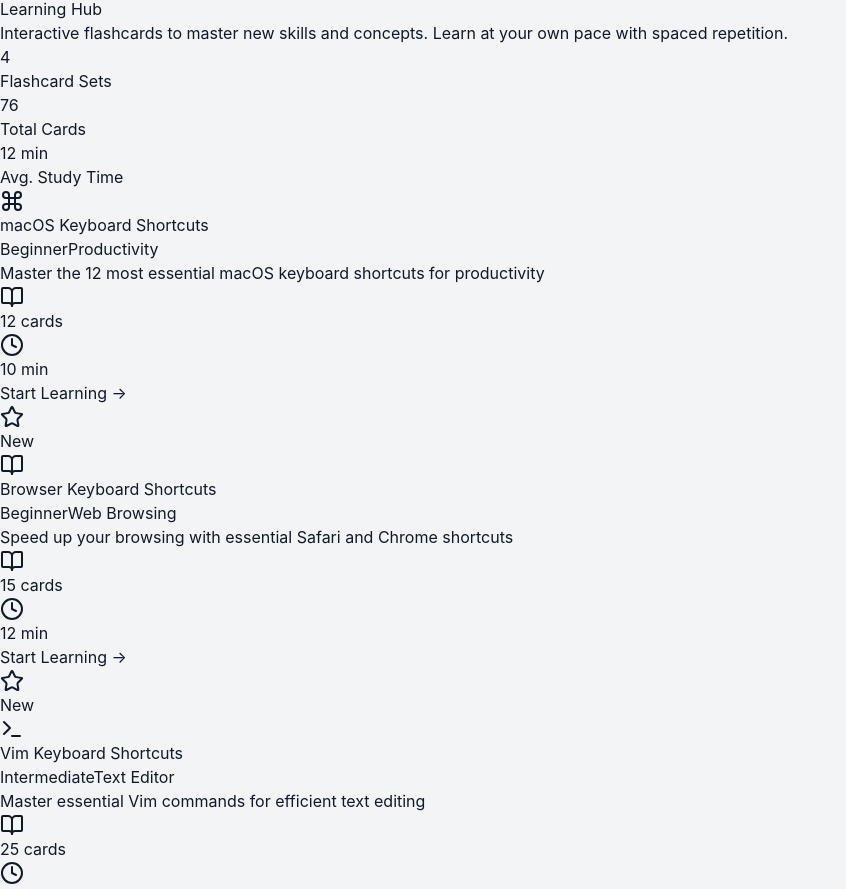
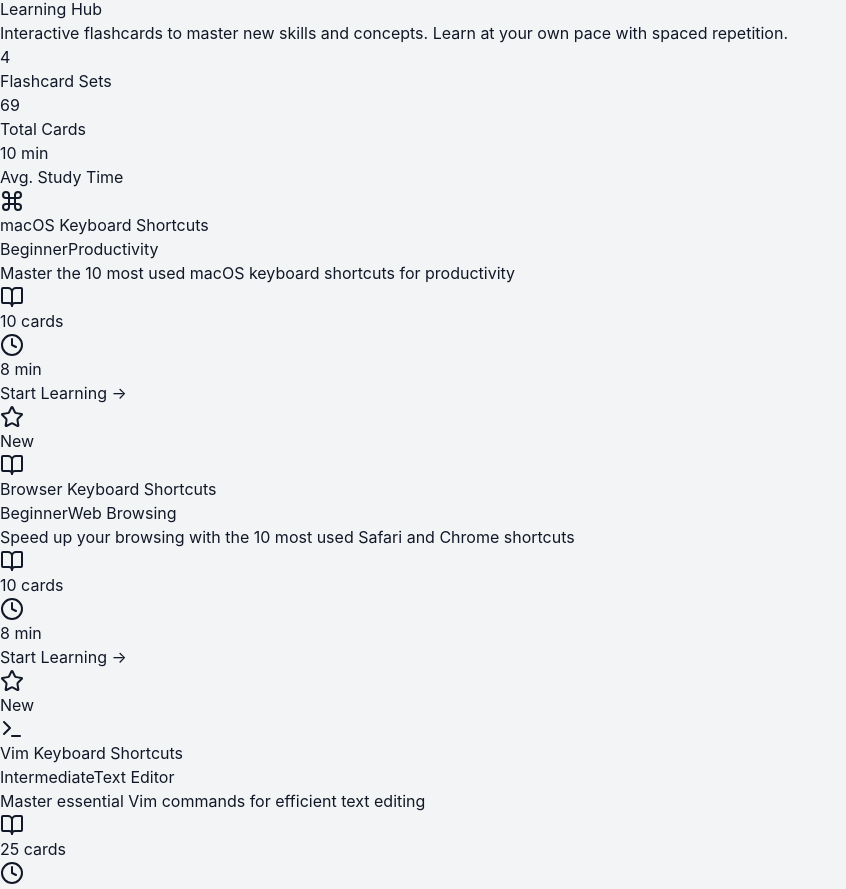
Before and after one commit to kumar2net/personal-website, a React (Vite) app: page /learning in a window 1280 px wide. Shown: the part 1355-2244 px from the top of the page, without its empty margins (0-846 px from the left). Built offline with nearby package versions, Linux system fonts and the light colour scheme.

Commit message:
Update browser shortcuts: remove Dev Tools, add Bookmark shortcut; limit to 10 most useful

```diff
--- a/src/pages/BrowserShortcuts.jsx
+++ b/src/pages/BrowserShortcuts.jsx
@@ -13,21 +13,14 @@
   const flashcards = [
     { front: "⌘ + T", back: "Open new tab (Safari & Chrome)" },
     { front: "⌘ + W", back: "Close current tab (Safari & Chrome)" },
+    { front: "⌘ + Shift + T", back: "Reopen recently closed tab (Safari & Chrome)" },
+    { front: "⌘ + L", back: "Focus address bar to type URL (Safari & Chrome)" },
     { front: "⌘ + R", back: "Reload/refresh current page (Safari & Chrome)" },
-    { front: "⌘ + L", back: "Focus address bar to type URL (Safari & Chrome)" },
-    { front: "⌘ + D", back: "Bookmark current page (Safari & Chrome)" },
-    { front: "⌘ + Shift + T", back: "Reopen recently closed tab (Safari & Chrome)" },
-    { front: "⌘ + [", back: "Go back to previous page (Safari & Chrome)" },
-    { front: "⌘ + ]", back: "Go forward to next page (Safari & Chrome)" },
+    { front: "⌘ + F", back: "Find text on current page (Safari & Chrome)" },
     { front: "⌘ + 1-9", back: "Switch to tab by number (Safari & Chrome)" },
     { front: "⌘ + Shift + N", back: "Open incognito/private browsing window (Safari & Chrome)" },
-    { front: "⌘ + F", back: "Find text on current page (Safari & Chrome)" },
-    { front: "⌘ + +", back: "Zoom in on page (Safari & Chrome)" },
-    { front: "⌘ + -", back: "Zoom out on page (Safari & Chrome)" },
-    { front: "⌘ + 0", back: "Reset zoom to default size (Safari & Chrome)" },
-    { front: "⌘ + Shift + Delete", back: "Clear browsing data (Chrome) / Clear history (Safari)" },
     { front: "⌘ + Ctrl + F", back: "Toggle full screen (Safari & Chrome on macOS)" },
-    { front: "⌘ + Option + I", back: "Open Developer Tools (Safari & Chrome on macOS)" }
+    { front: "⌘ + D", back: "Bookmark current page (Safari & Chrome)" }
   ];
   const reversedFlashcards = flashcards.slice().reverse();
 
--- a/src/pages/Learning.jsx
+++ b/src/pages/Learning.jsx
@@ -7,10 +7,10 @@
     {
       id: 'macos-shortcuts',
       title: 'macOS Keyboard Shortcuts',
-      description: 'Master the 12 most essential macOS keyboard shortcuts for productivity',
-      cardCount: 12,
+      description: 'Master the 10 most used macOS keyboard shortcuts for productivity',
+      cardCount: 10,
       difficulty: 'Beginner',
-      estimatedTime: '10 min',
+      estimatedTime: '8 min',
       category: 'Productivity',
       icon: Command,
       color: 'bg-blue-500',
@@ -19,10 +19,10 @@
     {
       id: 'browser-shortcuts',
       title: 'Browser Keyboard Shortcuts',
-      description: 'Speed up your browsing with essential Safari and Chrome shortcuts',
-      cardCount: 15,
+      description: 'Speed up your browsing with the 10 most used Safari and Chrome shortcuts',
+      cardCount: 10,
       difficulty: 'Beginner',
-      estimatedTime: '12 min',
+      estimatedTime: '8 min',
       category: 'Web Browsing',
       icon: BookOpen,
       color: 'bg-green-500',
```
